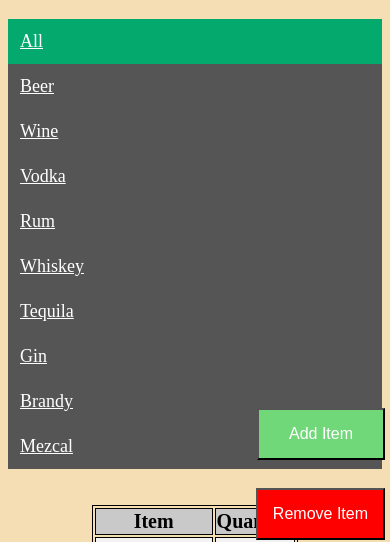
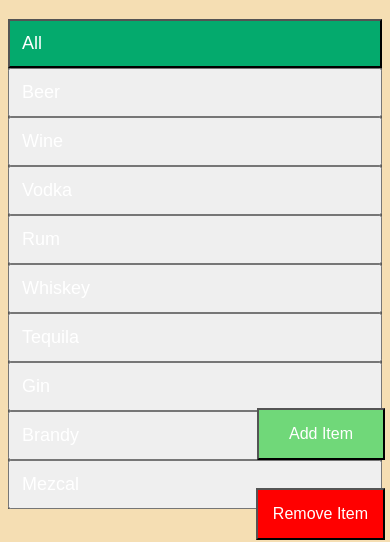
Before and after one commit to kb3x/JoeApp, a plain HTML site: page page2.html in a window 390 px wide. Shown: the part 299-841 px from the top of the page. Drawn offline with Linux system fonts and the light colour scheme.

Commit message:
Adding tabs to Page 2.  Disregard the tabs class

```diff
--- a/page2.html
+++ b/page2.html
@@ -28,17 +28,17 @@
 
 <!-- The navigation menu -->
 <div class="navbar">
-    <a class="active" href="#">All</a>
-    <a href="#">Beer</a>
-    <a href="#">Wine</a>
-    <a href="#">Vodka</a>
-    <a href="#">Rum</a>
-    <a href="#">Whiskey</a>
-    <a href="#">Tequila</a>
-    <a href="#">Gin</a>
-    <a href="#">Brandy</a>
-    <a href="#">Mezcal</a>
-  </div>
+  <button class="active" onclick="openCity(event, 'All')">All</button>
+  <button onclick="openCity(event, 'Beer')">Beer</button>
+  <button onclick="openCity(event, 'Wine')">Wine</button>
+  <button onclick="openCity(event, 'Vodka')">Vodka</button>
+  <button onclick="openCity(event, 'Rum')">Rum</button>
+  <button onclick="openCity(event, 'Whiskey')">Whiskey</button>
+  <button onclick="openCity(event, 'Tequila')">Tequila</button>
+  <button onclick="openCity(event, 'Gin')">Gin</button>
+  <button onclick="openCity(event, 'Brandy')">Brandy</button>
+  <button onclick="openCity(event, 'Mezcal')">Mezcal</button>
+</div>
 
 <br><br>
 <table id="inventory", class="center">
--- a/styles.css
+++ b/styles.css
@@ -142,13 +142,31 @@ tr:nth-child(odd) {
     text-align: center;
   }
 
+  .navbar button {
+    float: left;
+    padding: 12px;
+    color: white;
+    /*text-decoration: none;*/ /*Uncomment to turn off underlining*/
+    font-size: 18px;
+    width: 8%; /* Four equal-width links. If you have two links, use 50%, and 33.33% for three links, etc.. */
+    text-align: center;
+  }
+
   /* Add a background color on mouse-over */
   .navbar a:hover {
     background-color: #000;
   }
 
+  .navbar button:hover{
+    background-color: #000;
+  }
+
   /* Style the current/active link */
   .navbar a.active {
+    background-color: #04AA6D;
+  }
+
+  .navbar button.active{
     background-color: #04AA6D;
   }
 
@@ -161,5 +179,10 @@ tr:nth-child(odd) {
       text-align: left; /* If you want the text to be left-aligned on small screens */
     }
 
-
+    .navbar button {
+      float: none;
+      display: block;
+      width: 100%;
+      text-align: left; /* If you want the text to be left-aligned on small screens */
+    }
   }
```
Also changed, not shown: tabs.html (added, +50 -0 lines).
